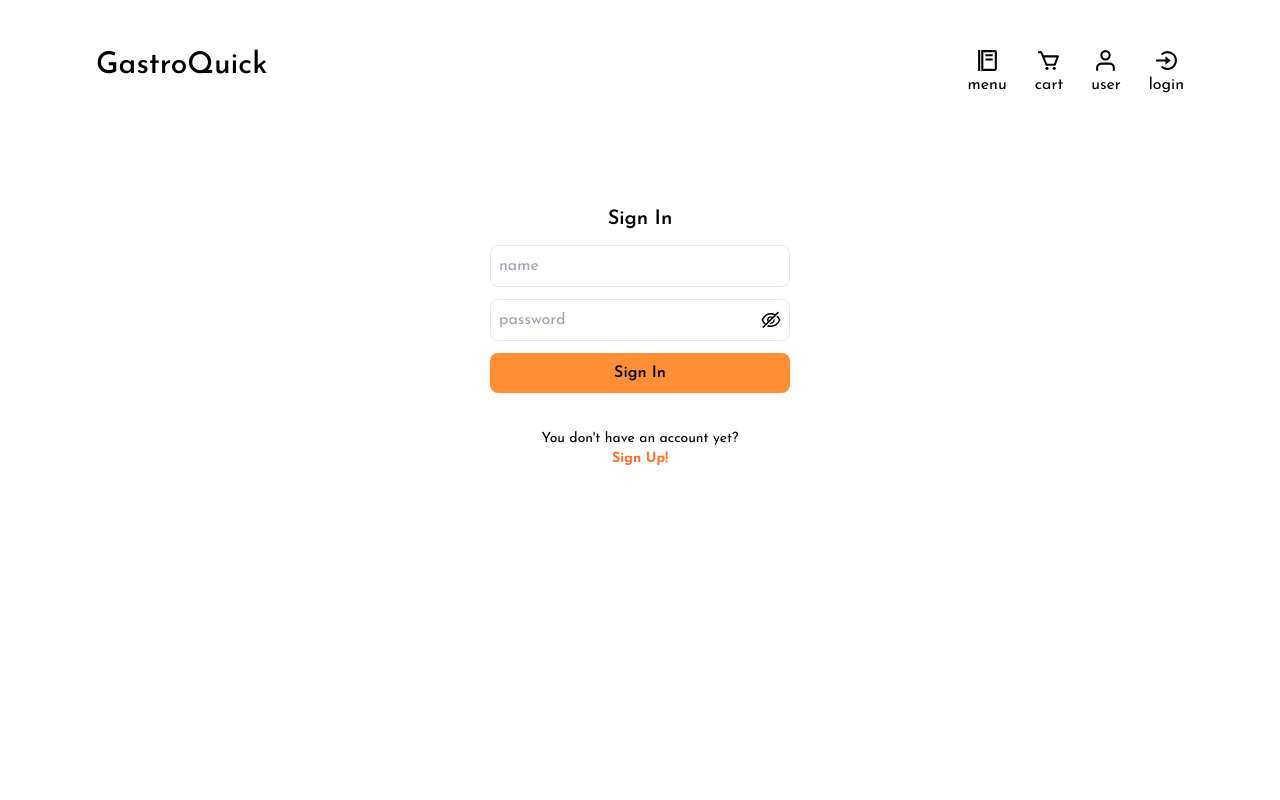
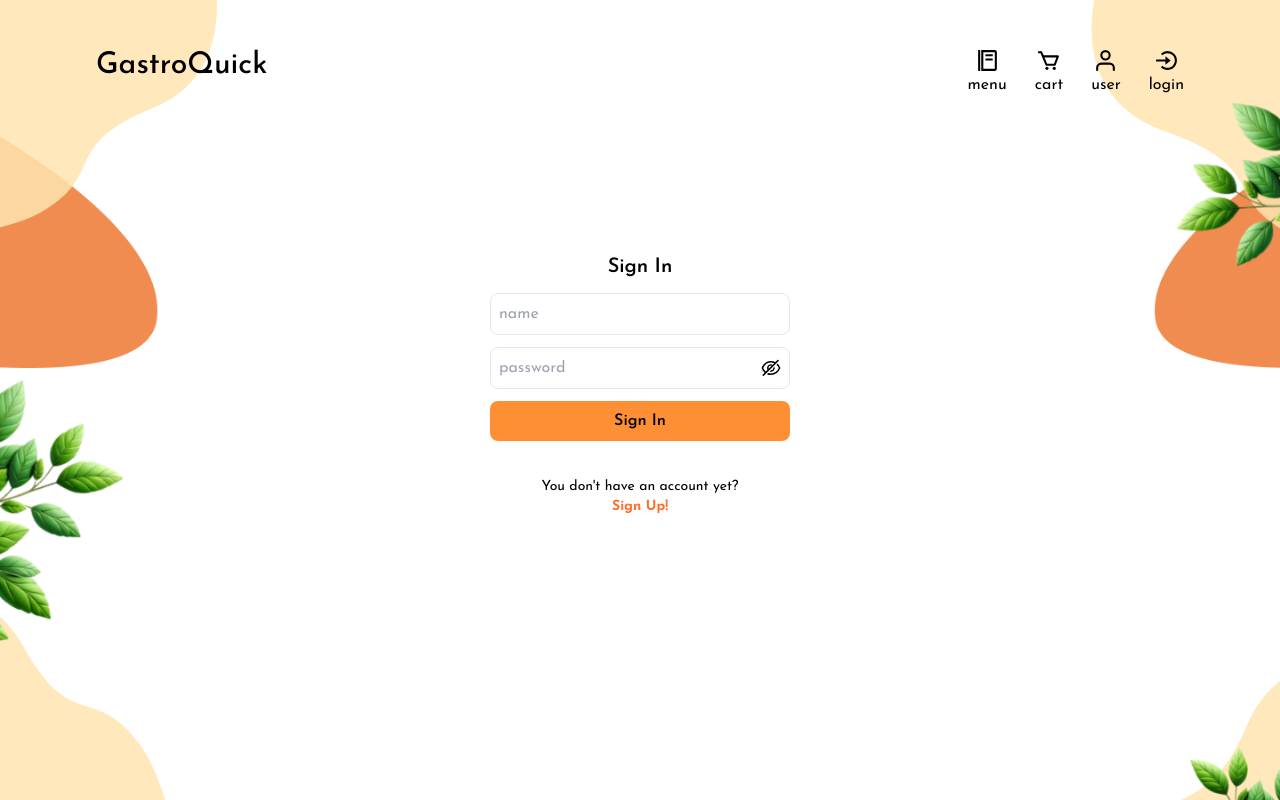
Before and after one commit to zofiaMrugalska/GastroQuick, a React (Create React App) app in the folder client/: page /signIn in a window 1280 px wide. Built offline with nearby package versions, Linux system fonts and the light colour scheme.

Commit message:
comments and background

```diff
--- a/client/src/App.tsx
+++ b/client/src/App.tsx
@@ -1,9 +1,10 @@
 import ProjectRoutes from "./config/ProjectRoutes";
 import { Toaster } from "react-hot-toast";
+import "./index.css";
 
 function App() {
   return (
-    <div className=" my-12 mx-6 sm:mx-12 md:mx-16 lg:mx-24 font-JosefinSans">
+    <div className=" appBackground font-JosefinSans">
       <ProjectRoutes />
       <Toaster position="top-center" reverseOrder={false} />
     </div>
--- a/client/src/components/Navbar.tsx
+++ b/client/src/components/Navbar.tsx
@@ -29,10 +29,12 @@ const Navbar = () => {
   const btnStyle = `flex flex-col items-center`;
 
   return (
-    <div className=" max-w-7xl mx-auto">
-      <nav className="flex justify-between">
-        <h1 className="text-2xl sm:text-3xl font-medium">GastroQuick</h1>
-        <ul className="flex items-center gap-7 scale-75 sm:scale-100">
+    <div className=" max-w-7xl mx-auto ">
+      <nav className="flex justify-between ">
+        <h1 className="text-2xl sm:text-3xl font-medium  my-12 mx-6 sm:mx-12 md:mx-16 lg:mx-24 ">
+          GastroQuick
+        </h1>
+        <ul className="flex items-center gap-7   my-12 mx-6 sm:mx-12 md:mx-16 lg:mx-24 scale-75 sm:scale-100">
           <li>
             <Link to={"/"} className={`${btnStyle}`}>
               <BiFoodMenu size={25} />
--- a/client/src/index.css
+++ b/client/src/index.css
@@ -3,3 +3,11 @@
 @tailwind base;
 @tailwind components;
 @tailwind utilities;
+
+.appBackground {
+  background-image: url("./assets/images/backgroundI.png");
+  background-size: cover;
+  background-repeat: no-repeat;
+  background-attachment: fixed;
+  min-height: 100vh;
+}
--- a/client/src/pages/home/Menu.tsx
+++ b/client/src/pages/home/Menu.tsx
@@ -37,7 +37,7 @@ const Menu = () => {
             return (
               <div key={meal._id} className="p-7 flex justify-center ">
                 <Link to={`/meal/${meal.name}/${meal._id}`} className="">
-                  <li className=" max-w-[240px] max-h-[270px] pt-6 flex flex-col place-items-center border-[1px] rounded-2xl shadow-inner md:shadow md:inset  hover:scale-95 hover:shadow-2xl">
+                  <li className=" bg-white max-w-[240px] max-h-[270px] pt-6 flex flex-col place-items-center border-[1px] rounded-2xl shadow-inner md:shadow md:inset  hover:scale-95 hover:shadow-2xl">
                     <p data-testid="name" className="text-lg text-center ">
                       {meal.name}
                     </p>
--- a/client/src/pages/home/homeComponents/GetComments.tsx
+++ b/client/src/pages/home/homeComponents/GetComments.tsx
@@ -13,6 +13,7 @@ import { AuthServices } from "../../../services/AuthServices";
 import AddComments from "./AddComments";
 import EditModal from "../../../components/EditModal";
 import formatDate from "../../../utils/dateUtils";
+import { IoMdArrowDropdown, IoMdArrowDropup } from "react-icons/io";
 
 const GetComments = () => {
   const params = useParams();
@@ -106,41 +107,56 @@ const GetComments = () => {
   };
 
   return (
-    <div>
+    <div className="max-w-6xl mx-auto">
       <AddComments getCommentsData={getCommentsData} />
-      <div className=" mx-auto mt-7 max-w-[1400px] max-h-[500px] overflow-y-auto ">
-        <div>
-          <button onClick={toggleSortOption}>sort</button>
+      <div className=" mx-auto mt-7 max-w-[800px] max-h-[500px] overflow-y-auto ">
+        <div className="border w-[75px] rounded-lg flex-col text-center shadow-shadowInset">
+          <button onClick={toggleSortOption}>
+            <div className="flex items-center hover:font-bold">
+              sort
+              <div> {openSort ? <IoMdArrowDropup /> : <IoMdArrowDropdown />} </div>
+            </div>
+          </button>
           {openSort && (
             <div>
-              <button onClick={fromTheOldestComments}>oldest</button>
+              <button onClick={fromTheOldestComments} className="border-t w-[70px] hover:font-bold">
+                oldest
+              </button>
               <br />
-              <button onClick={fromTheLatestComments}>newest</button>
+              <button onClick={fromTheLatestComments} className="border-t w-[70px] hover:font-bold">
+                newest
+              </button>
             </div>
           )}
         </div>
 
-        {comments.map((comment: CommentRequestInterface) => {
+        {comments.map((comment: CommentRequestInterface, index) => {
           const isCurrentUser = comment?.author?._id === userInfo?.id;
           return (
-            <div key={comment?._id} className="flex border-b-2">
+            <div
+              key={comment?._id}
+              className={`w-1/2 p-4 ${index % 2 === 0 ? "mr-auto" : "ml-auto"}`}
+            >
+              <div className="flex flex-row mt-4 justify-between items-center p-3 max-w-sm rounded-lg  bg-[#ff8f34]">
                 <div>
                   <p>{comment?.author?.name}</p>
-                <p>{comment?.comment}</p>
+                  <p className=" break-words max-w-[150px] md:max-w-xs">{comment?.comment}</p>
                   <p>{formatDate(new Date(comment.createdAt))}</p>
                 </div>
-              <div className="flex gap-2">
+
+                <div>
                   {isCurrentUser && (
                     <div>
                       <button onClick={() => setShowModal(comment._id)}>
-                      <AiOutlineEdit />
+                        <AiOutlineEdit size={18} />
                       </button>
 
                       <button onClick={() => deleteComment(comment._id)}>
-                      <AiOutlineDelete />
+                        <AiOutlineDelete size={18} />
                       </button>
                     </div>
                   )}
+                </div>
               </div>
 
               {showModal === comment._id && (
```
Also changed, not shown: client/src/assets/images/backgroundI.png (added). Lines whose indentation alone changed are shown as unchanged.
